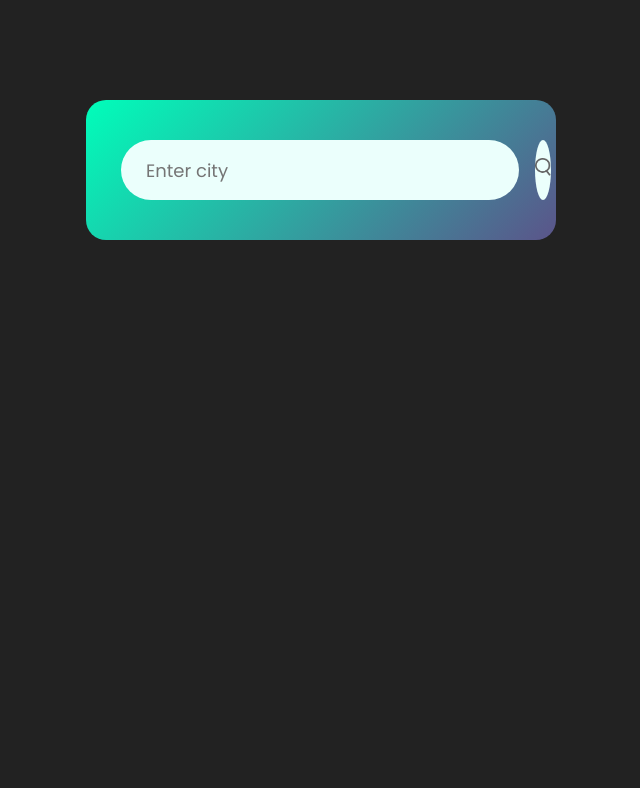
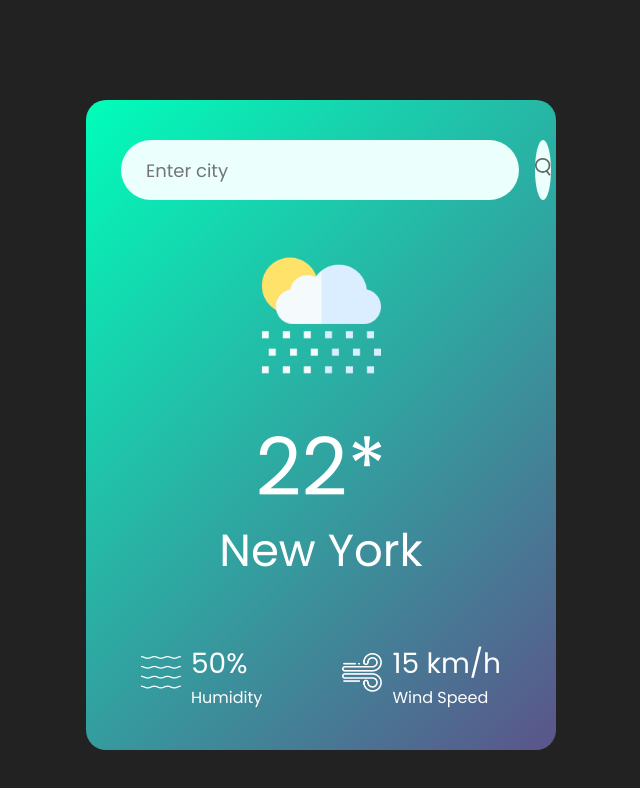
Before and after one commit to 196Sebastian/weather-made-simple, a plain HTML site: page index.html in a window 1280 px wide. Shown: the whole page, without its empty margins (319-959 px from the left). Drawn offline with Linux system fonts and the light colour scheme.

Commit message:
UI setup w/styling clean up

```diff
--- a/general-style.css
+++ b/general-style.css
@@ -53,3 +53,44 @@ body {
 .search button img {
   width: 16px;
 }
+
+.weather-icon {
+  width: 170px;
+  margin-top: 30px;
+}
+
+.weather h1 {
+  font-size: 80px;
+  font-weight: 500;
+}
+
+.weather h2 {
+  font-size: 45px;
+  font-weight: 400;
+  margin-top: -10px;
+}
+
+.weather-details {
+  display: flex;
+  align-items: center;
+  justify-content: space-between;
+  padding: 0 20px;
+  margin-top: 50px;
+}
+
+.col {
+  display: flex;
+  align-items: center;
+  text-align: left;
+}
+
+.col img {
+  width: 40px;
+  margin-right: 10px;
+}
+
+.humidity,
+.wind {
+  font-size: 28px;
+  margin-top: 8px;
+}
--- a/index.html
+++ b/index.html
@@ -22,6 +22,30 @@
       <input type="text" placeholder="Enter city" spellcheck="true">
       <button><img src="images/search.png"></button>
     </div>
+
+    <div class="weather">
+      <img class="weather-icon" src="images/rain.png">
+      <h1 class="temp">22*</h1>
+      <h2 class="city">New York</h2>
+
+      <div class="weather-details">
+        <div class="col">
+          <img src="images/humidity.png">
+          <div>
+            <p class="humidity">50%</p>
+            <p>Humidity</p>
+          </div>
+        </div>
+
+        <div class="col">
+          <img src="images/wind.png">
+          <div>
+            <p class="wind">15 km/h</p>
+            <p>Wind Speed</p>
+          </div>
+        </div>
+      </div>
+    </div>
   </div>
 
 </body>
```
